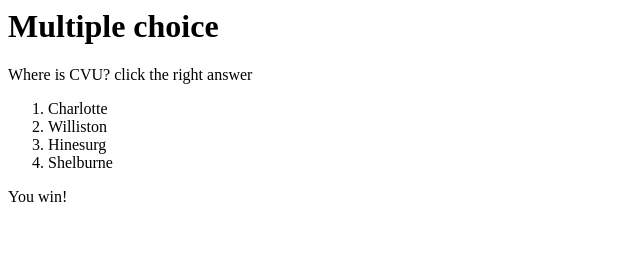
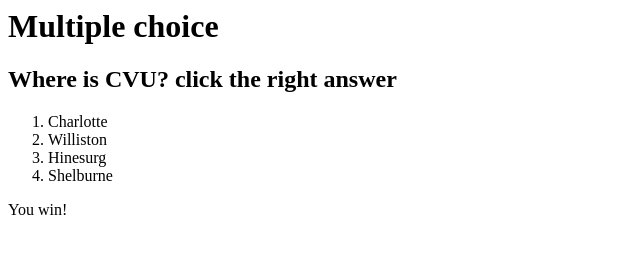
Before and after one commit to cmacfadyen/CVUClassDemo, a plain HTML site: page multi.html in a window 1280 px wide. Shown: the whole page, without its empty margins (0-640 px from the left). Drawn offline with Linux system fonts and the light colour scheme.

Commit message:
Update multi.html

```diff
--- a/multi.html
+++ b/multi.html
@@ -4,7 +4,7 @@
 </head>
 <body>
 <h1>Multiple choice</h1>
-<p class = "question">Where is CVU? click the right answer</p>
+<h2>Where is CVU? click the right answer</h2>
 <ol>
 <li>Charlotte</li>
 <li>Williston</li>
```
